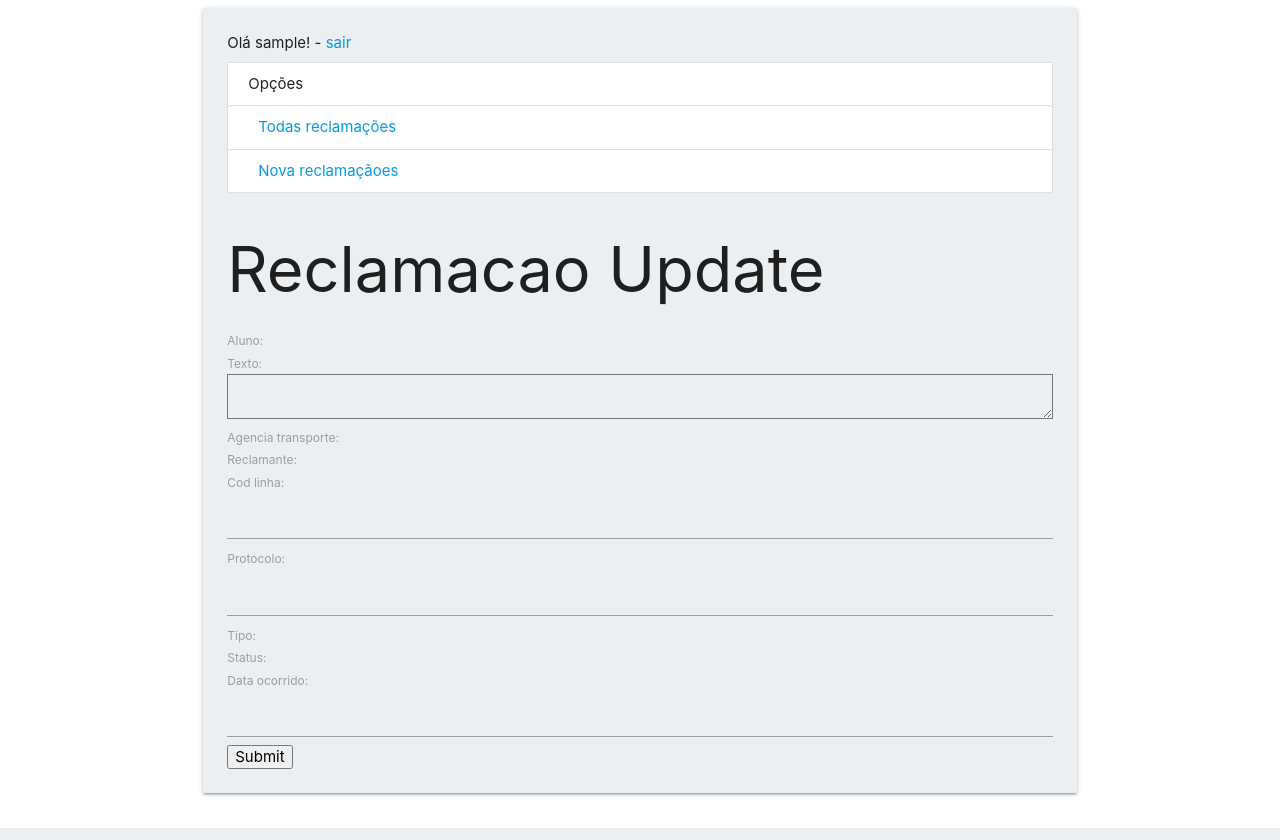
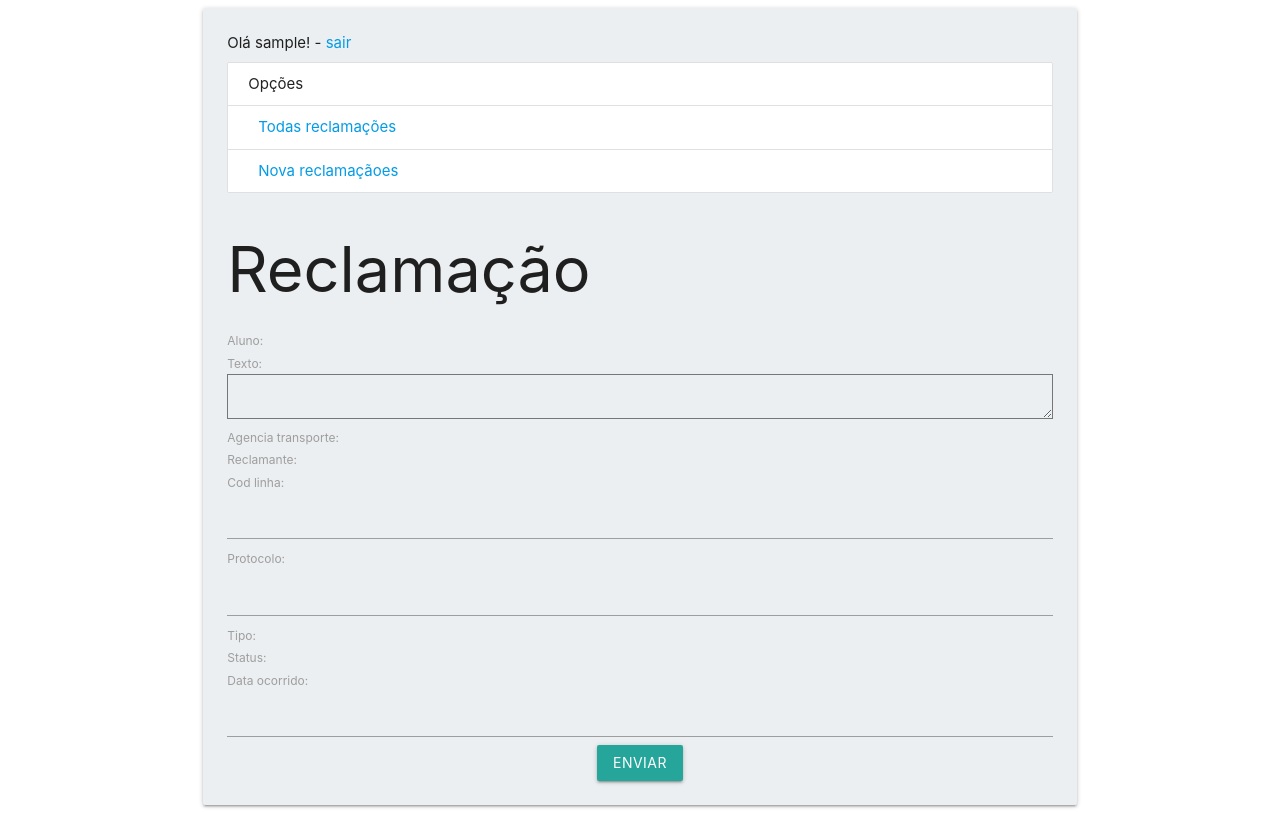
Before and after one commit to MatheusRBarbosa/sedu-denuncias, a Django app: page /web/reclamacao_create in a window 1280 px wide. Run offline with Django 3.2, Linux system fonts and the light colour scheme; the visitor is signed in with stand-in values (Sample User, id 1); data that the repository does not hold is empty.

Commit message:
refactor(html): ajustes no html

```diff
--- a/sedu_webservice/denuncias/templates/denuncias/reclamacao.html
+++ b/sedu_webservice/denuncias/templates/denuncias/reclamacao.html
@@ -4,6 +4,7 @@
 <form action="" method="post">
         {% csrf_token %}
         {{ form.as_p }}
+        aoisdjia0osjdioajoidjioasjdoisaiod
         <input type="submit" value="Send " />
     </form>
 {% endblock %}
--- a/sedu_webservice/denuncias/templates/denuncias/reclamacao_detail.html
+++ b/sedu_webservice/denuncias/templates/denuncias/reclamacao_detail.html
@@ -2,7 +2,7 @@
 
 {% block contentx %}
     <ul class="collection with-header">
-        <li class="collection-header">Detalhes da reclamação</li>
+        <li class="collection-header"><b>Detalhes da reclamação</b></li>
         <li class="collection-item">Protocolo: {{object.protocolo}}</li>
         <li class="collection-item">Aluno: {{object.aluno}}</li>
         <li class="collection-item">Status da reclamação: {{object.status}}</li>
--- a/sedu_webservice/denuncias/templates/denuncias/reclamacao_form.html
+++ b/sedu_webservice/denuncias/templates/denuncias/reclamacao_form.html
@@ -2,11 +2,13 @@
 
 {% block contentx %}
 
-<h1>Reclamacao Update</h1>
+<h1>Reclamação</h1>
 
 <form  method="post">
 {% csrf_token %}
 {{ form.as_p }}
-<input  type="submit"  value="Submit"  />
+<div class="center-align">
+    <button class="waves-effect waves-light btn" type="submit">Enviar</button>
+</div>
 </form>
 {% endblock %}
```
Also changed, not shown: sedu_webservice/denuncias/templates/denuncias/reclamacao_confirm_delete.html (+6 -3 lines).
